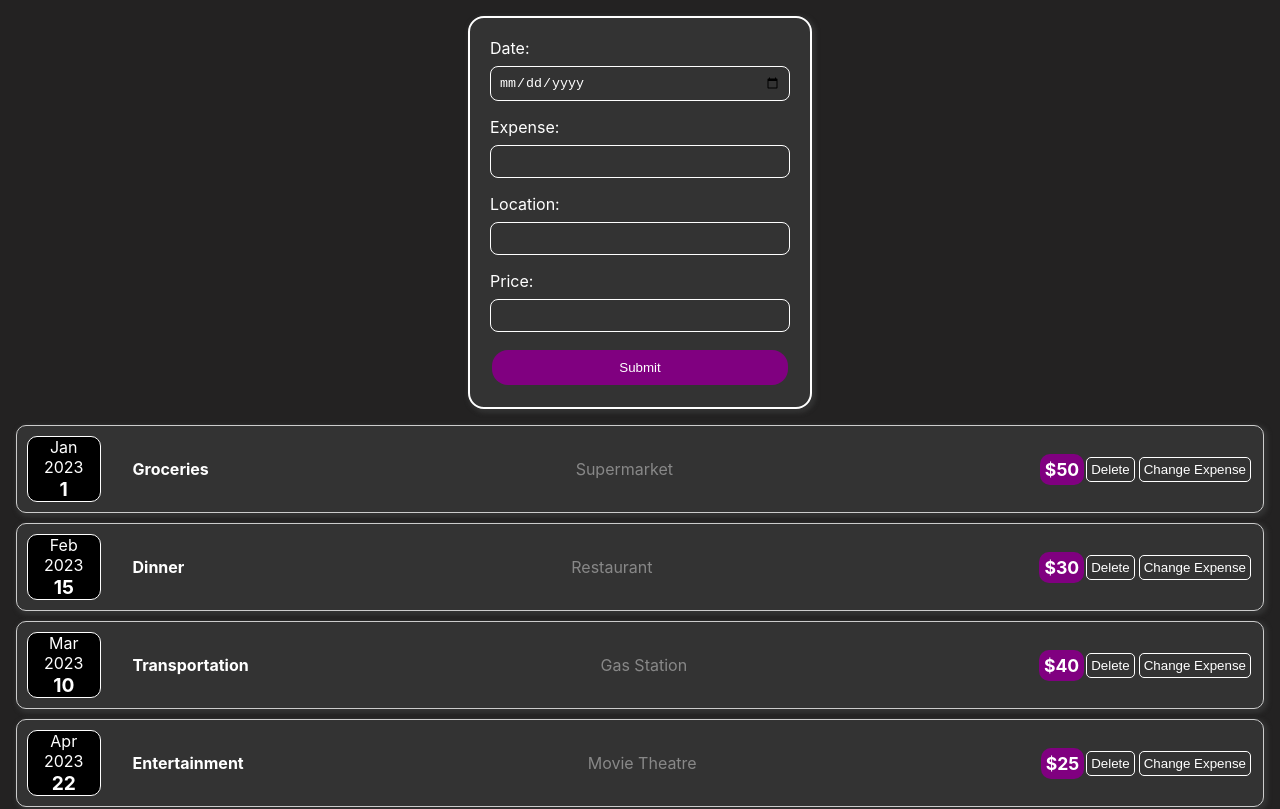
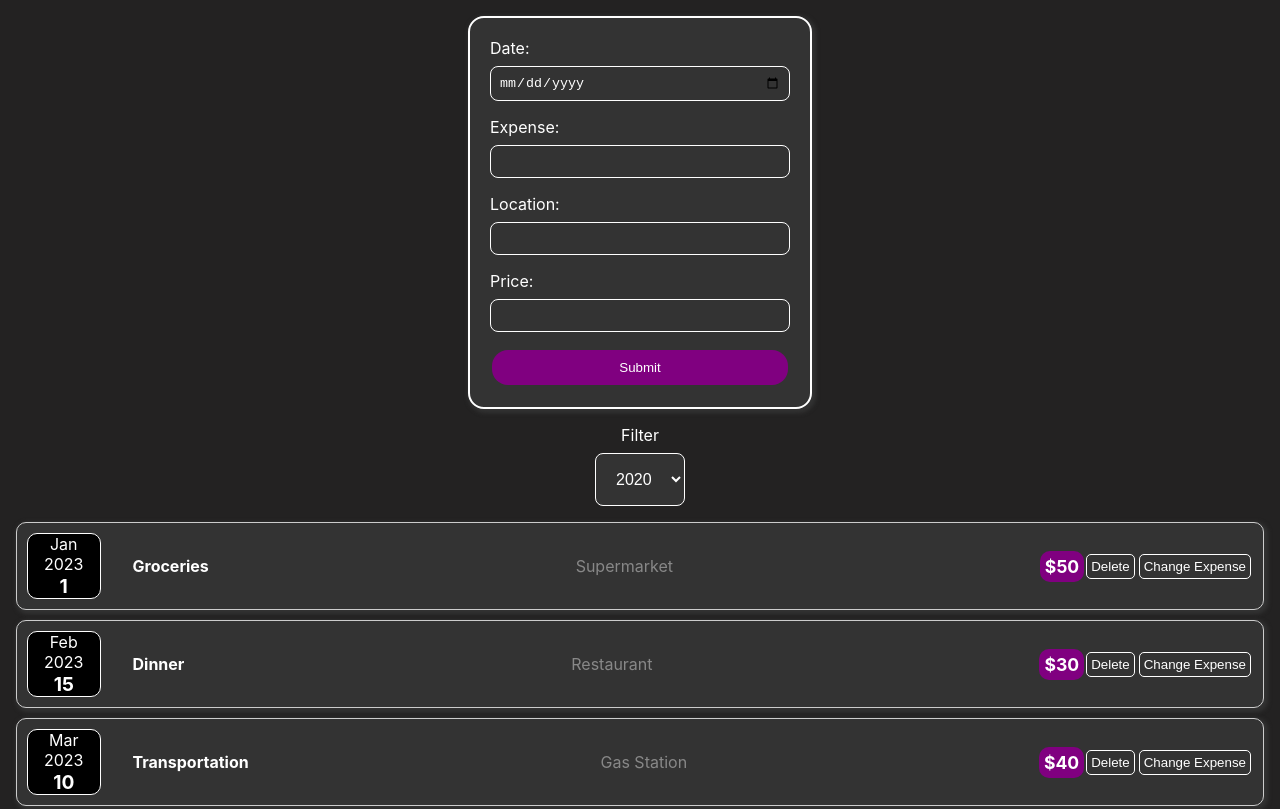
Before and after one commit to venukommineni615/Expense-app, a React (Create React App) app: page / in a window 1280 px wide. Shown: the top 809 px of the page. Built offline with nearby package versions, Linux system fonts and the light colour scheme.

Commit message:
filter component is added

```diff
--- a/src/App.js
+++ b/src/App.js
@@ -2,6 +2,7 @@ import './App.css';
 import React, {useState} from "react"
 import AddExpense from './components/Expenses/AddExpenses';
 import ExpenseItems from './components/Expenses/ExpenseItems';
+import ExpenseFilter from './components/FilterComponents/ExpenseFilter';
 
 const App=()=>{
 
@@ -44,10 +45,15 @@ const App=()=>{
         return [...prevExpenses,newExpense]
       })
    }
+   const [filterYear,setFilterYear]=useState('2020')
+   const dropdownYear=(selectedYear)=>{
+    setFilterYear(selectedYear)
+   }
 
   return (
     <div className="App">
       <AddExpense newExpense={appendExpense}></AddExpense>
+      <ExpenseFilter selected={filterYear} changeFilter={dropdownYear}></ExpenseFilter>
       {myexpenses.map((ele)=>{
 
         return (<ExpenseItems date={ele.date} expense={ele.expense} location={ele.expenseLocation} amount={ele.amount}></ExpenseItems>)
--- /dev/null
+++ b/src/components/FilterComponents/ExpenseFilter.css
@@ -0,0 +1,19 @@
+.filterContainer{
+    display: flex;
+    flex-direction: column;
+    width: fit-content;
+    margin: auto;
+}
+.filterLabel{
+    align-self: center;
+}
+.filter{
+    margin-bottom: 1rem;
+    padding: 1rem;
+    background-color: #333;
+    border: 1px solid white;
+    color:white;
+    border-radius: 8px;
+    font-size: medium;
+
+}
--- /dev/null
+++ b/src/components/FilterComponents/ExpenseFilter.js
@@ -0,0 +1,19 @@
+import React from "react"
+import './ExpenseFilter.css'
+const ExpenseFilter=(props)=>{
+    const dropdownChange=(event)=>{
+        props.changeFilter(event.target.value)
+    }
+    return (
+        <div className="filterContainer">
+            <label className="filterLabel">Filter</label>
+            <select className="filter" value={props.selected} onChange={dropdownChange}>
+                <option value="2019">2019</option>
+                <option value="2020">2020</option>
+                <option value="2021">2021</option>
+                <option value="2022">2022</option>
+            </select>
+        </div>
+    )
+}
+export default ExpenseFilter
```
